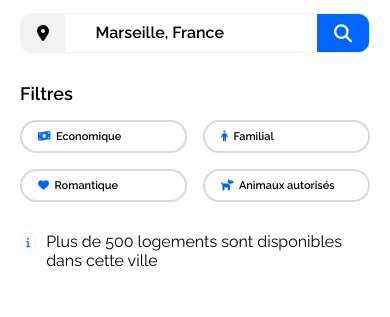
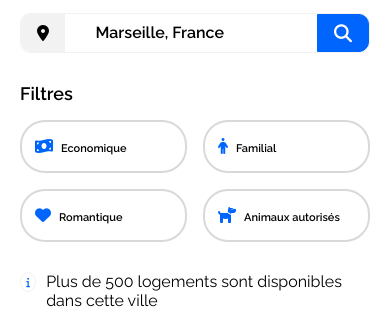
Before and after one commit to Lautitep/Booki, a plain HTML site: page index.html in a window 390 px wide. Shown: the part 219-536 px from the top of the page. Drawn offline with Linux system fonts and the light colour scheme.

Commit message:
add padding on filters and align popular title

```diff
--- a/style.css
+++ b/style.css
@@ -447,6 +447,10 @@ footer .assistance {
     font-size: 11px;
     line-height: 13px;
     border-radius: 25px;
+    padding: 16px 13px;
+  }
+  .filter-nav .category i {
+    font-size: 16px;
   }
   .home {
     order:2;
@@ -476,7 +480,7 @@ footer .assistance {
     width: 137px;
   }
   .popular h2 {
-    padding: 20px;
+    padding : 28px 0 14px 0;
     margin: 0;
   }
   .home-cards {
```
